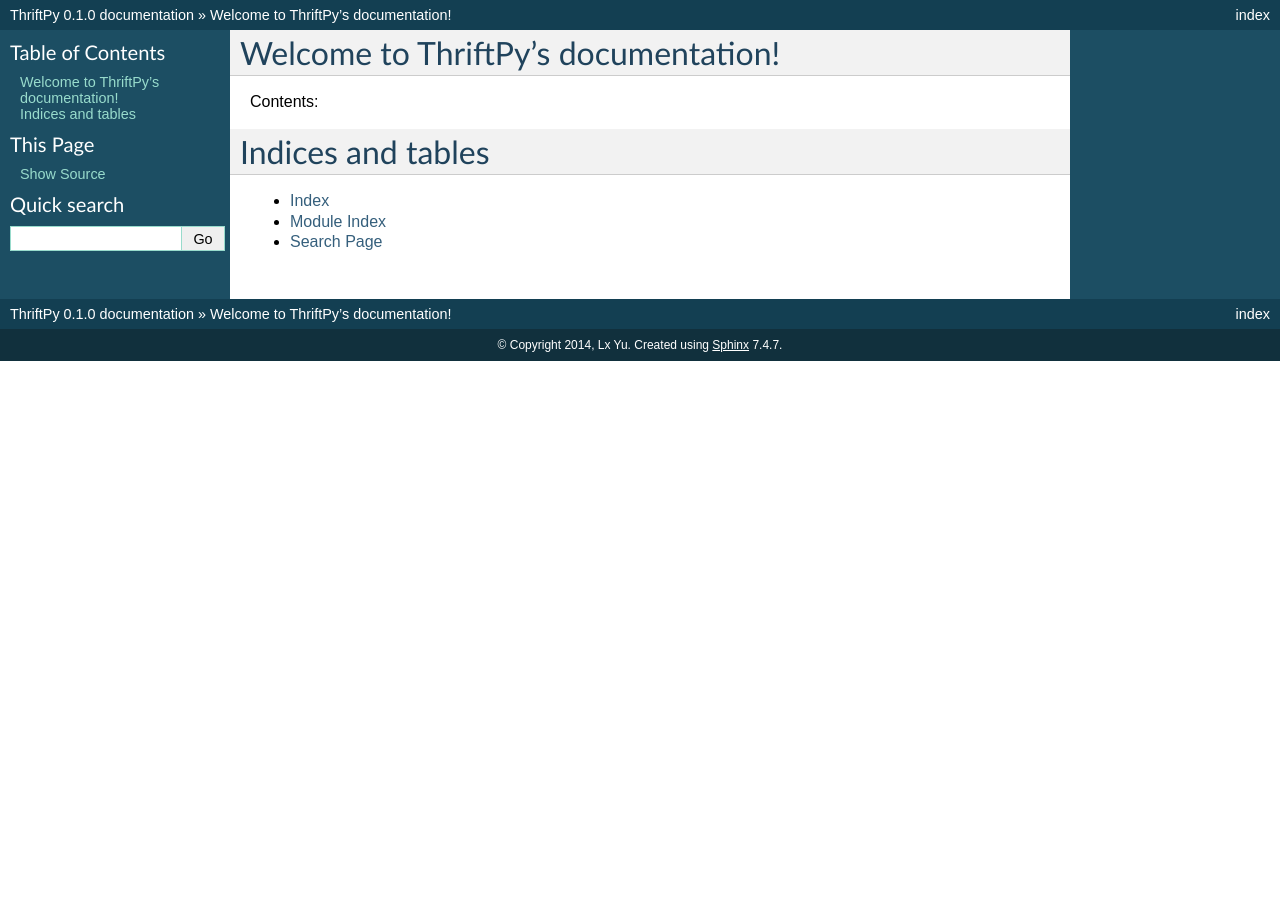
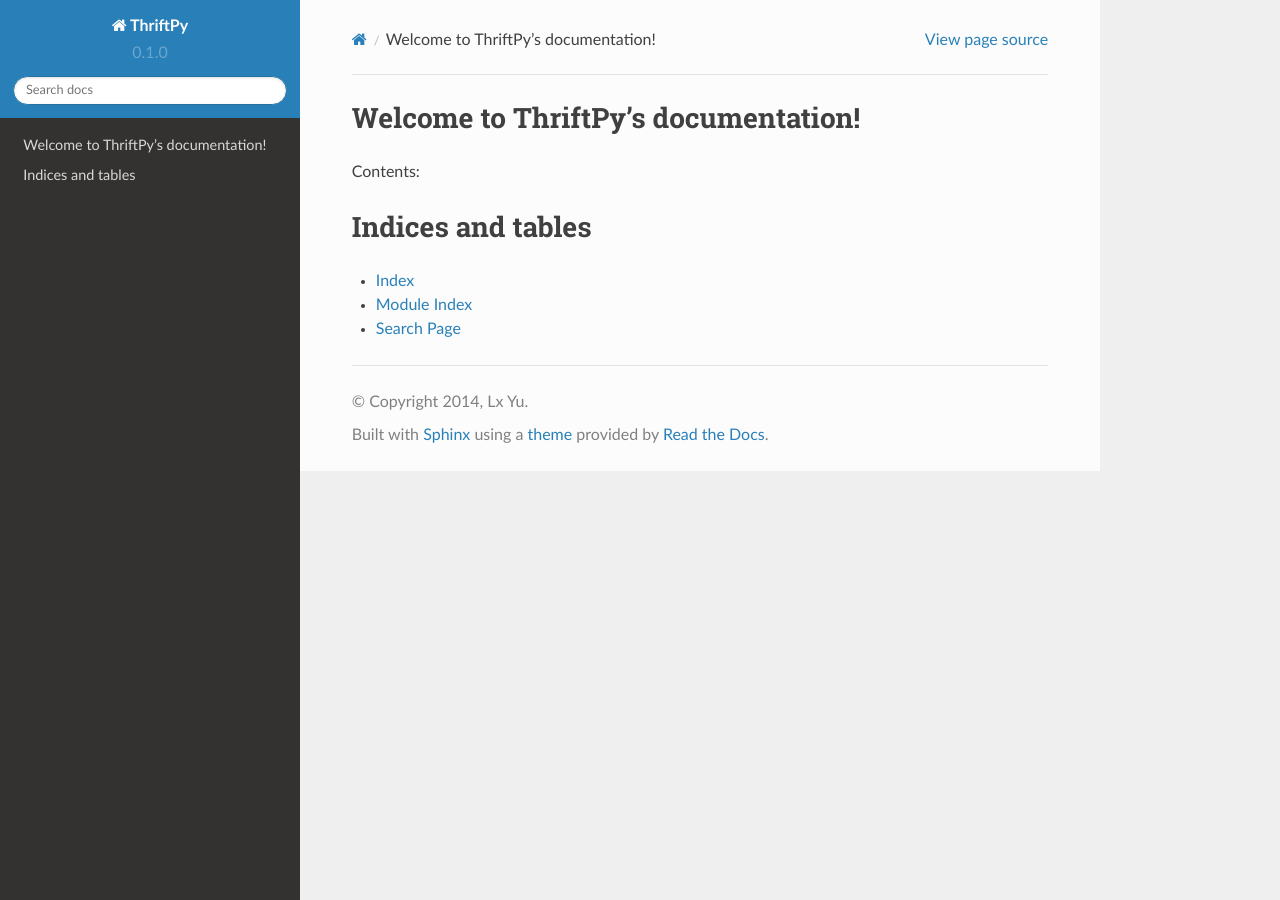
Before and after one commit to Thriftpy/thriftpy, a Sphinx documentation site: the page built from docs/index.rst, in a window 1280 px wide. Built offline with Sphinx 7.4.7 and the Read the Docs theme 2.0.0, drawn with Linux system fonts in a browser that asks for light colours.

Commit message:
use rtd theme

```diff
--- a/docs/conf.py
+++ b/docs/conf.py
@@ -13,7 +13,7 @@
 # serve to show the default.
 
 # import sys
-# import os
+import os
 
 # If extensions (or modules to document with autodoc) are in another directory,
 # add these directories to sys.path here. If the directory is relative to the
@@ -109,6 +109,13 @@
 
 # Add any paths that contain custom themes here, relative to this directory.
 # html_theme_path = []
+
+# import and set the theme if we're building docs locally
+if os.environ.get('READTHEDOCS', None) != 'True':
+    html_theme = 'sphinx_rtd_theme'
+
+    import sphinx_rtd_theme
+    html_theme_path = [sphinx_rtd_theme.get_html_theme_path()]
 
 # The name for this set of Sphinx documents.  If None, it defaults to
 # "<project> v<release> documentation".
--- a/setup.py
+++ b/setup.py
@@ -12,6 +12,9 @@
 dev_requires = [
     "cython>=0.20.1",
     "flake8>=2.1.0",
+    "nose>=1.3.3",
+    "sphinx-rtd-theme>=0.1.6",
+    "sphinx>=1.2.2",
 ]
 
 
```
